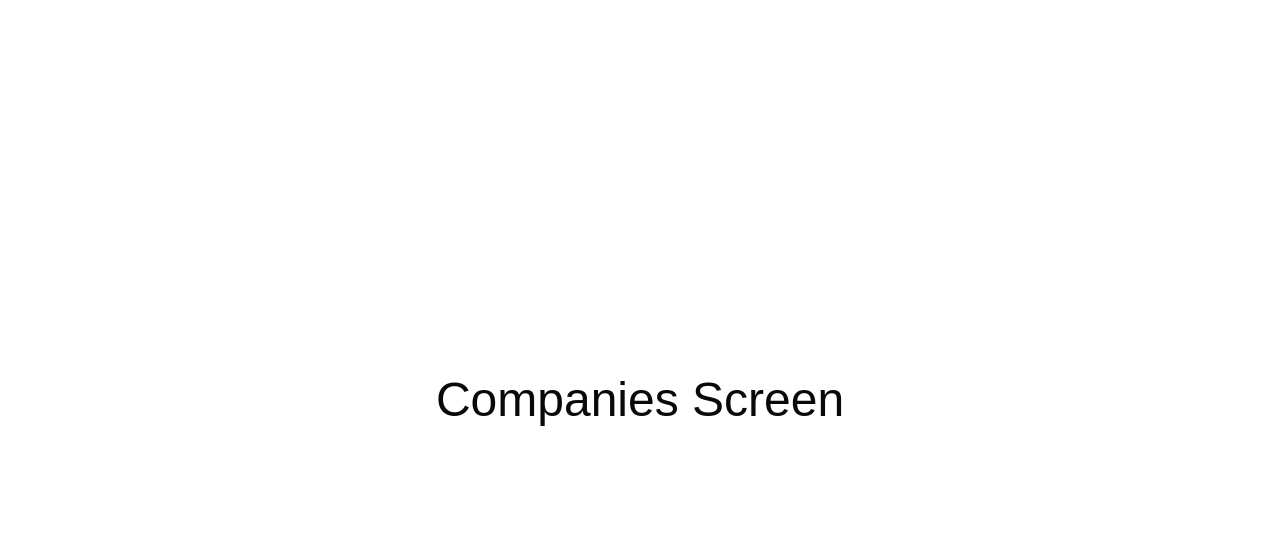
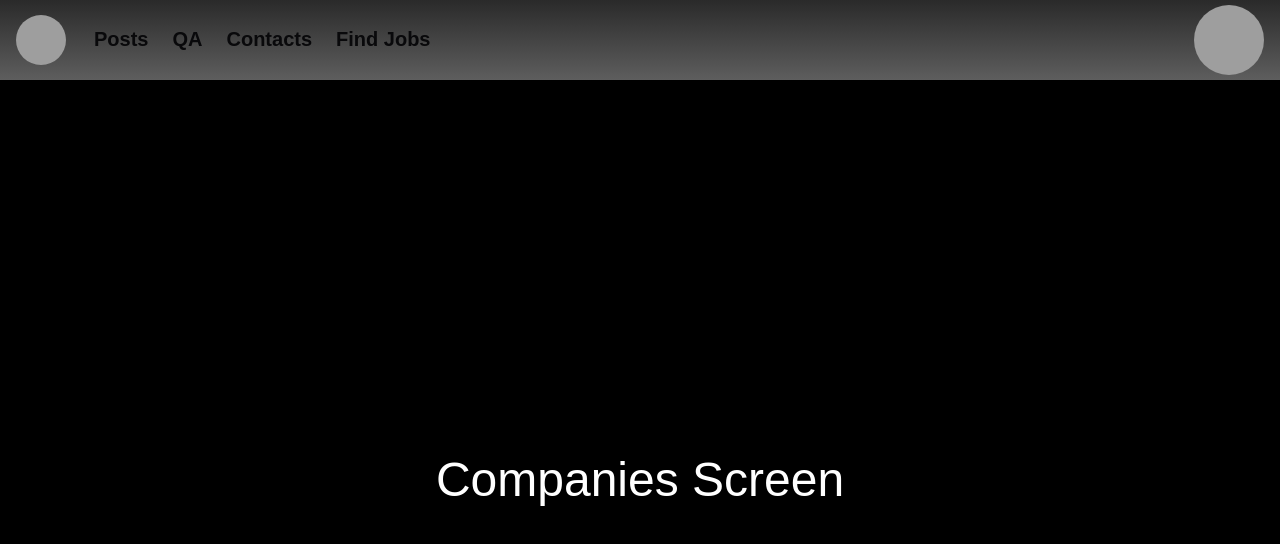
Before and after one commit to mzunohkaru/Bacilica, a Next.js app in the folder apps/client/: page /companies in a window 1280 px wide. Shown: the top 544 px of the page. Built offline with nearby package versions, Linux system fonts and the light colour scheme; grey boxes are pictures that could not be loaded; a web font is replaced by a local one.

Commit message:
apply frame for whole page

```diff
--- a/apps/client/src/app/companies/page.tsx
+++ b/apps/client/src/app/companies/page.tsx
@@ -1,10 +1,13 @@
+import Layout from '@/components/layout/layout'
 import React from 'react'
 
 const Companies = () => {
   return (
-    <div className='flex justify-center items-center h-screen text-5xl'>
-      Companies Screen
-    </div>
+    <Layout>
+      <div className='flex justify-center items-center w-screen h-screen text-5xl'>
+        Companies Screen
+      </div>
+    </Layout>
   )
 }
 
--- a/apps/client/src/app/profile/page.tsx
+++ b/apps/client/src/app/profile/page.tsx
@@ -1,10 +1,13 @@
+import Layout from '@/components/layout/layout'
 import React from 'react'
 
 const Profile = () => {
   return (
-    <div className='flex justify-center items-center h-screen text-5xl'>
-      Profile Screen
-    </div>
+    <Layout>
+      <div className='flex justify-center items-center w-screen h-screen text-5xl'>
+        Profile Screen
+      </div>
+    </Layout>
   )
 }
 
--- a/apps/client/src/app/questions/page.tsx
+++ b/apps/client/src/app/questions/page.tsx
@@ -1,10 +1,13 @@
+import Layout from '@/components/layout/layout'
 import React from 'react'
 
 const Questions = () => {
   return (
-    <div className='flex justify-center items-center h-screen text-5xl'>
-      Questions Screen
-    </div>
+    <Layout>
+      <div className='flex justify-center items-center w-screen h-screen text-5xl'>
+        Questions Screen
+      </div>
+    </Layout>
   )
 }
 
```
